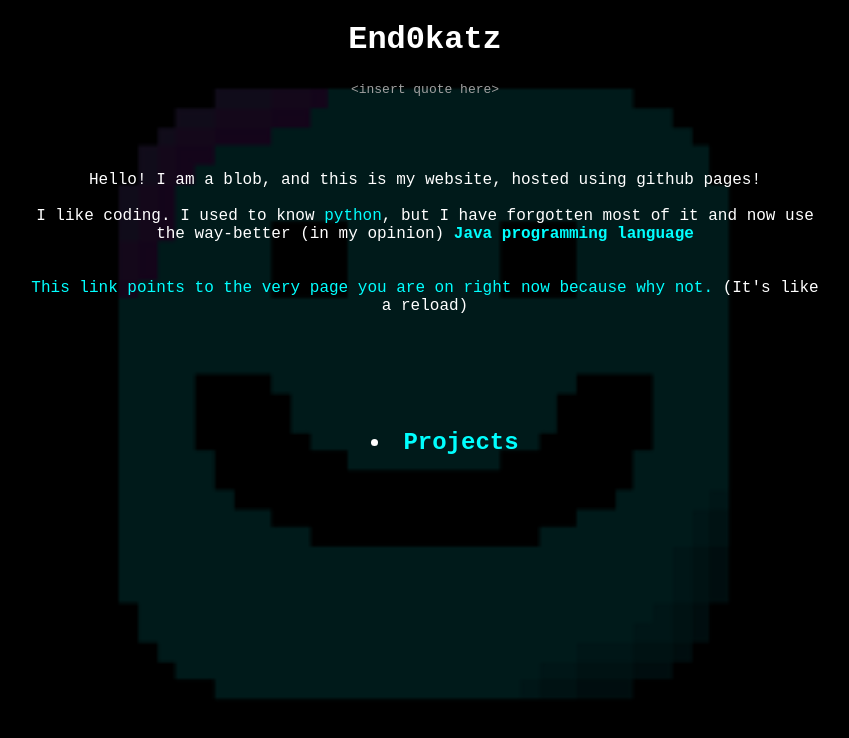
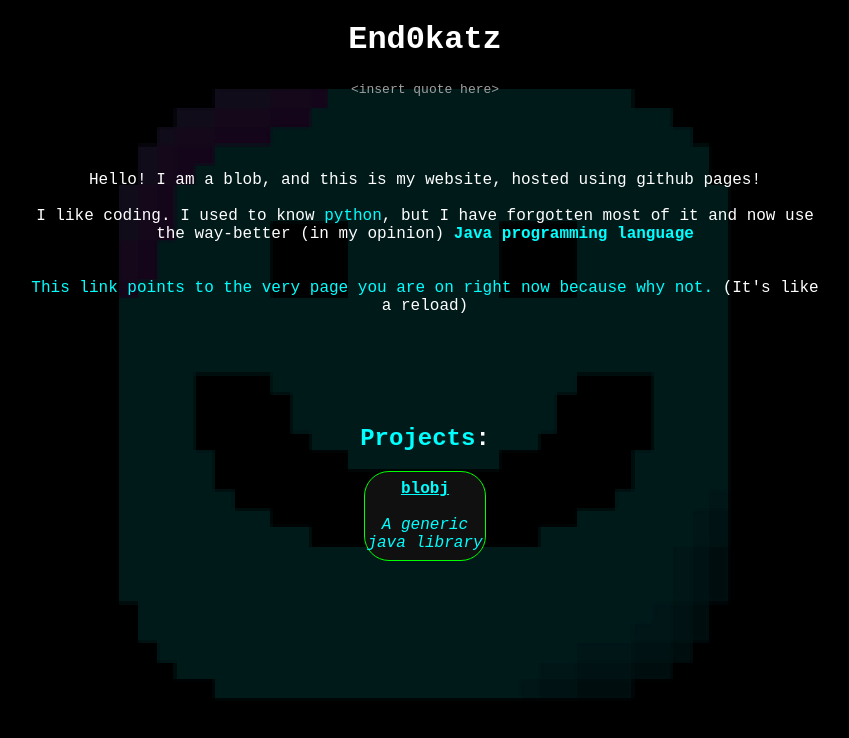
Before and after one commit to End0katz/end0katz.github.io, a plain HTML site: page index.html in a window 1280 px wide. Shown: the whole page, without its empty margins (215-1064 px from the left). Drawn offline with Linux system fonts and the light colour scheme.

Commit message:
Added the projects menu

```diff
--- a/css/style.css
+++ b/css/style.css
@@ -131,6 +131,28 @@ table tr:nth-child(7n+7) {
     background-color: #040010;
 }
 
+/* Projects section */
+.project-link {
+    border-width: 1px;
+    border-style: solid;
+    border-radius: 25px;
+    border-color: #00ff00;
+
+    display: flex;
+    justify-content: center;
+    align-items: center;
+    margin: 0 auto;
+
+    background: #101010;
+
+    height: 25%;
+    width: 15%;
+
+    --padding-vert: 1%;
+    padding-top: var(--padding-vert);
+    padding-bottom: var(--padding-vert);
+}
+
 /* Background logo */
 /* Define the hue-rotate animation */
 @keyframes hue-rotate {
@@ -167,4 +189,7 @@ table tr:nth-child(7n+7) {
     height: auto;
     max-height: 100vh;
     object-fit: contain;
+
+    image-rendering: pixelated;
+    image-rendering: crisp-edges;
 }
--- a/index.html
+++ b/index.html
@@ -30,12 +30,12 @@
         (It's like a reload)
     </div>
 
-    <div class="container" id="links">
-        <strong style="font-size:150%">
-            <ul>
-                <li><a href="/projects.html">Projects</a></li>
-            </ul>
-        </strong>
+    <div class="container" id="projects">
+        <h2><a href="/projects.html">Projects</a>:</h2>
+        <div class="project-link"><a href="/blobj/index.html">
+                <b><u>blobj</u></b> <br /> <br />
+                <i>A generic java library</i>
+            </a></div>
     </div>
 </body>
 
```
Also changed, not shown: _projects.html (+5 -3 lines), projects.html (+1 -0 lines).
